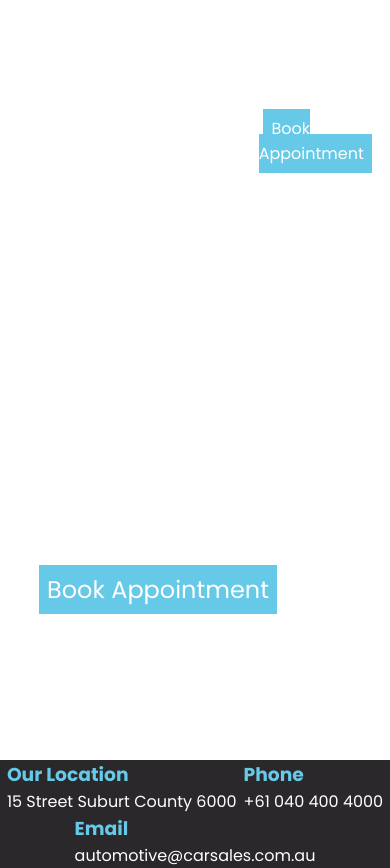
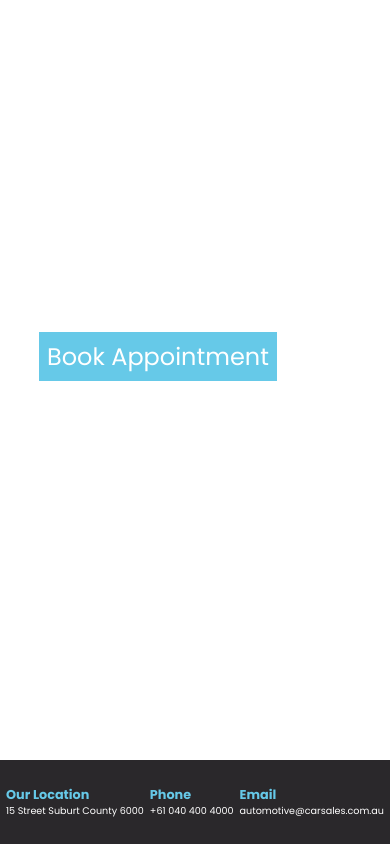
Before and after one commit to charleelachance/car-website, a plain HTML site: page index.html in a window 390 px wide. After the commit the page ends 844 px from the top, so only its background shows below. Drawn offline with Linux system fonts and the light colour scheme.

Commit message:
added responsiveness to different screen sizes

```diff
--- a/index.html
+++ b/index.html
@@ -31,6 +31,10 @@
               </div>
             </a></li>
           </ul>
+
+          <div class="menu-icon">
+              <a href=""><i class="fas fa-bars"></i></a>
+          </div>
         </header>
 
         <section class="hero-container">
--- a/style.css
+++ b/style.css
@@ -26,7 +26,7 @@ header {
   margin: 0;
   padding: 0 5%;
   display: flex;
-  justify-content: center;
+  justify-content: space-between;
   align-items: center;
 }
 
@@ -34,8 +34,6 @@ ul {
   padding: 0;
   display: flex;
   justify-content: space-evenly;
-  width: clamp(350px, 45%, 500px);
-  flex-wrap: wrap;
 }
 
 li {
@@ -50,7 +48,8 @@ a {
 
 .logo-container {
   display: flex;
-  margin: 0 10vw 0 2rem;
+  margin: 0;
+  align-items: center;
 }
 
 h2 {
@@ -58,7 +57,7 @@ h2 {
 }
 
 i {
-  font-size: 1.75rem
+  font-size: 1.75rem;
 }
 
 .apmt-button {
@@ -94,6 +93,10 @@ ul a {
   margin: 0 .3rem;
 }
 
+.menu-icon {
+  display: none;
+}
+
 .hero-container {
   margin: 20vh 0 0 10vw;
 }
@@ -120,7 +123,7 @@ footer {
   justify-content: space-evenly;
   align-items: center;
   min-height: 10vh;
-  flex-wrap: wrap;
+  /* flex-wrap: wrap; */
 }
 
 footer h3, footer p {
@@ -138,3 +141,47 @@ footer p {
 a:hover {
   font-weight: bold;
 }
+
+@media screen and (max-width: 1024px) {
+  .logo-container h2 {
+    display: none;
+  }
+}
+
+@media screen and (max-width: 700px) {
+  footer h3 {
+    font-size: .9rem;
+  }
+
+  footer p {
+    font-size: .7rem;
+  }
+}
+
+@media screen and (max-width: 540px) {
+  ul {
+    display: none;
+  }
+
+  i {
+    margin-top: 15px;
+  }
+
+  .menu-icon {
+    display: block;
+  }
+}
+
+@media screen and (max-width: 480px) {
+  h1 {
+    font-size: 3rem;
+  }
+
+  footer h3 {
+    font-size: .8rem;
+  }
+
+  footer p {
+    font-size: .6rem;
+  }
+}
```
